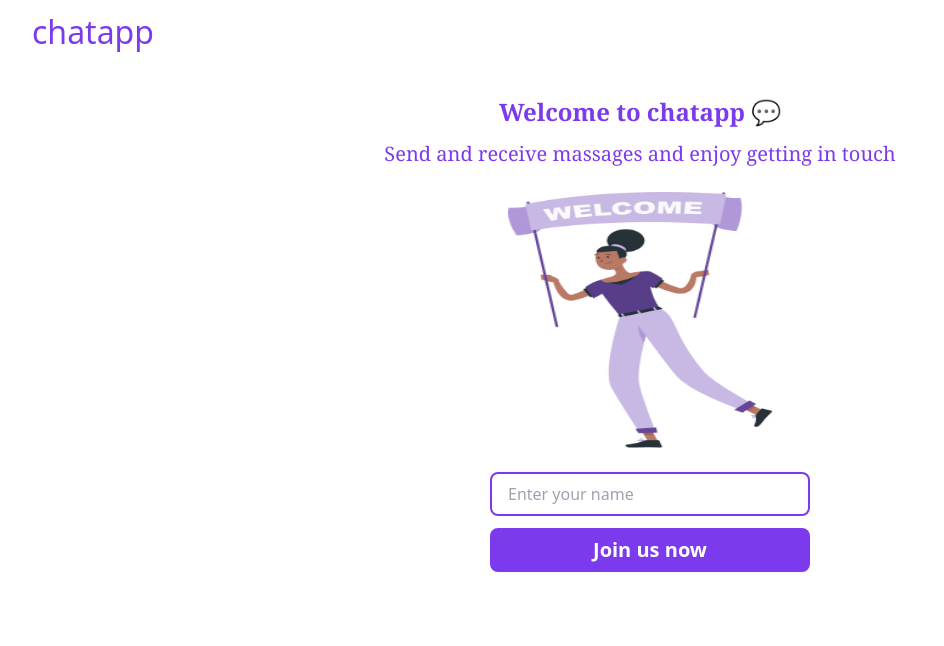
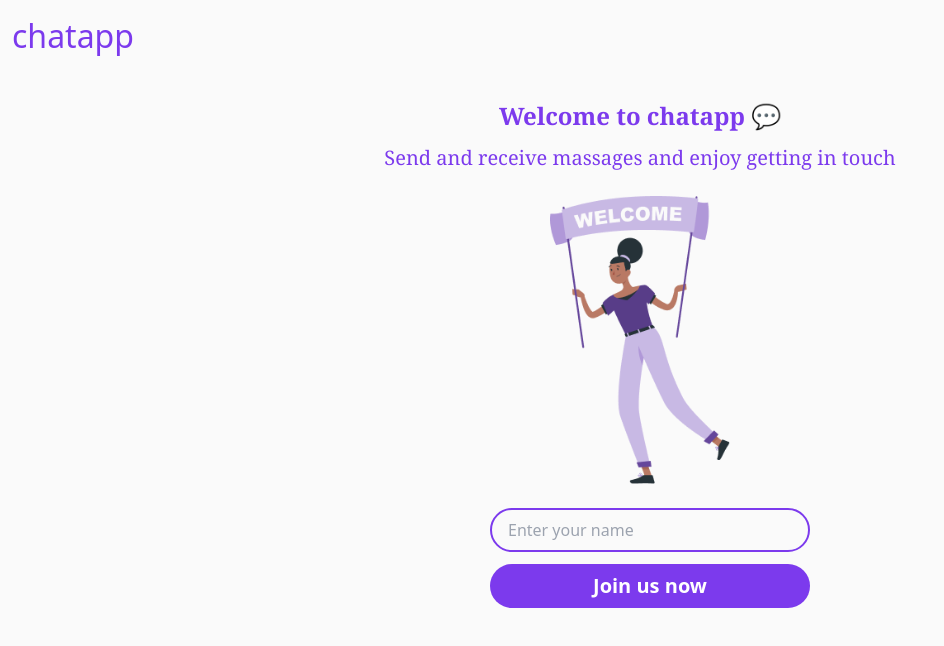
Before and after one commit to yostenalewis1/Chat-App, a React (Vite) app: page / in a window 1280 px wide. Shown: the top 646 px of the page, without its empty margins (0-944 px from the left). Built offline with nearby package versions, Linux system fonts and the light colour scheme; no server answers.

Commit message:
Refactor Login

```diff
--- a/src/pages/Login.tsx
+++ b/src/pages/Login.tsx
@@ -26,19 +26,19 @@ const Login = () => {
     };
 
     return (
-        <>
-         <div className="text-violet-600 text-[32px] font-sans ml-8 mt-2 ">chatapp</div>
+        <div className='bg-neutral-50 w-full h-screen p-3'>
+         <div className="text-violet-600 text-[32px] font-thin">chatapp</div>
           <div className="text-center mt-10 ">
           <span className="text-violet-600 text-2xl font-semibold font-serif ">Welcome to chatapp 💬</span>
           <div className="text-center text-violet-600 text-xl font-normal font-serif pt-3">Send and receive massages and enjoy getting in touch </div>
-          <img src={pic1} alt="pic1" className="w-[265px] h-64 mt-6 m-auto"/>
+          <img src={pic1} alt="pic1" className="h-72 mt-6 m-auto"/>
 
             <form className="text-center mt-6 flex flex-col w-[300px] m-auto">
-                <input type="text" placeholder="Enter your name" className="border-2 border-violet-600 rounded-lg px-4 py-2 mb-3 w-80" value={username} onChange={handleChange} />
-                <button className="bg-violet-600 text-white font-semibold text-xl px-4 py-2 rounded-lg w-80" type='submit' onClick={handleSubmit}>Join us now</button>
+                <input type="text" placeholder="Enter your name" className="bg-neutral-50 border-2 border-violet-600 rounded-3xl px-4 py-2 mb-3 w-80" value={username} onChange={handleChange} />
+                <button className="bg-violet-600 text-white font-semibold text-xl px-4 py-2 rounded-3xl w-80" type='submit' onClick={handleSubmit}>Join us now</button>
             </form>
          </div>
-        </>
+        </div>
     );
 }
 
```
